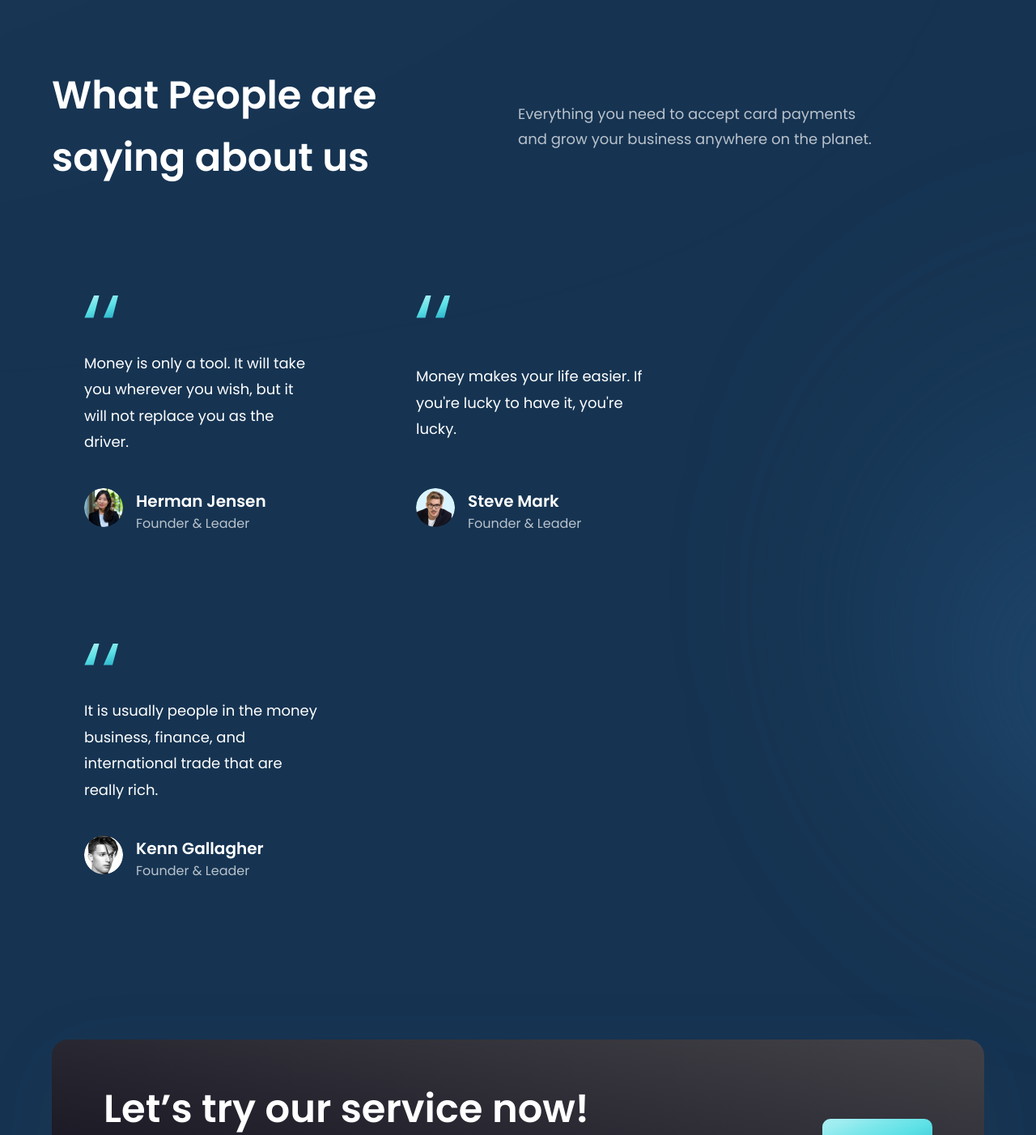
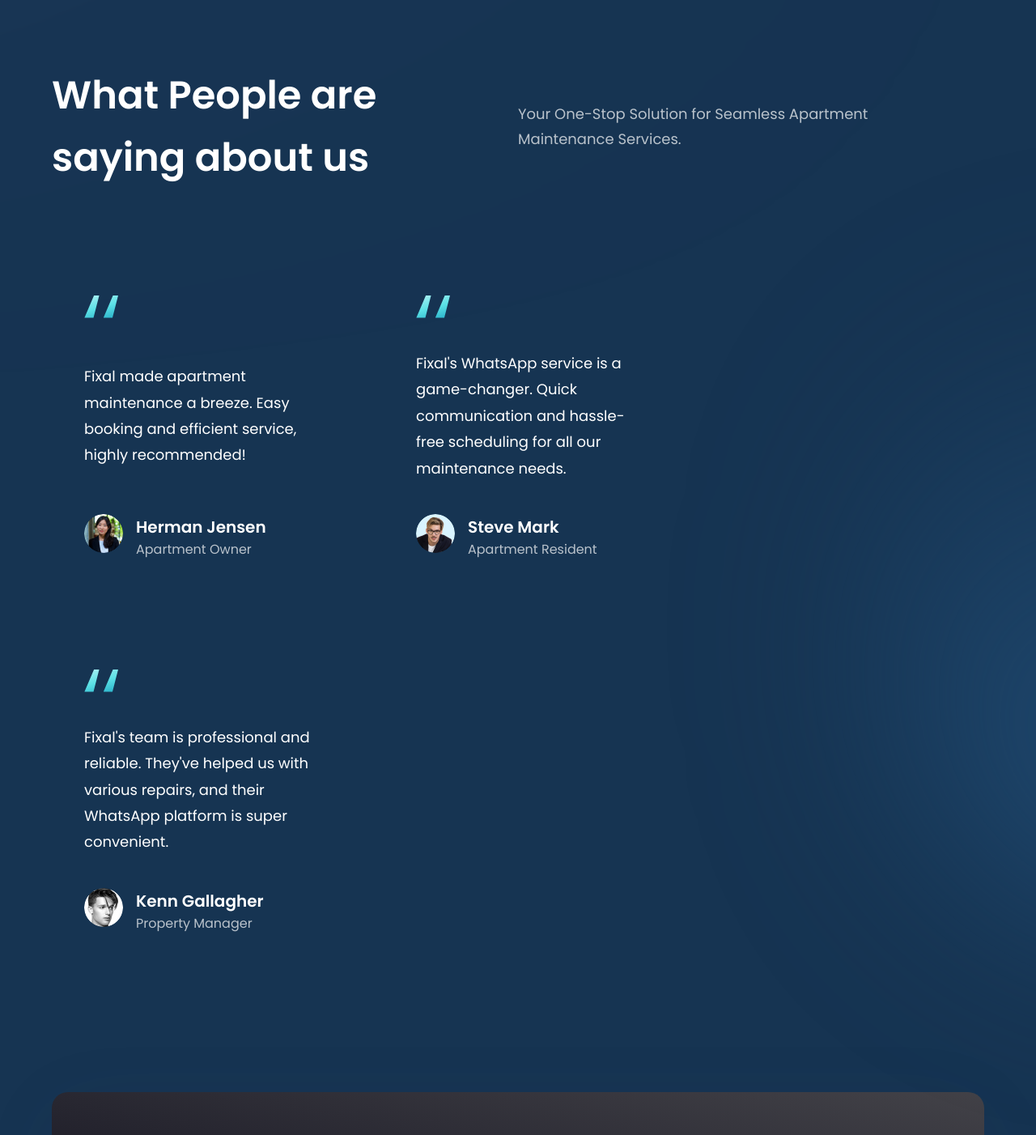
Before and after one commit to tanujdevops/fixaltest, a React (Vite) app: page / in a window 1280 px wide. Shown: the part 3120-4522 px from the top of the page at 81% size. Built offline with nearby package versions, Linux system fonts and the light colour scheme.

Commit message:
Testimonial and CTA updated

```diff
--- a/index.html
+++ b/index.html
@@ -9,6 +9,7 @@
   </head>
   <body>
     <div id="root"></div>
+    <!-- Update the src attribute to point to the correct path -->
     <script type="module" src="/src/main.jsx"></script>
   </body>
 </html>
--- a/src/components/CTA.jsx
+++ b/src/components/CTA.jsx
@@ -6,8 +6,7 @@ const CTA = () => (
     <div className="flex-1 flex flex-col">
       <h2 className={styles.heading2}>Let’s try our service now!</h2>
       <p className={`${styles.paragraph} max-w-[470px] mt-5`}>
-        Everything you need to accept card payments and grow your business
-        anywhere on the planet.
+        Your One-Stop Solution for Seamless Apartment Maintenance Services.
       </p>
     </div>
 
--- a/src/components/Testimonials.jsx
+++ b/src/components/Testimonials.jsx
@@ -12,8 +12,7 @@ const Testimonials = () => (
       </h2>
       <div className="w-full md:mt-0 mt-6">
         <p className={`${styles.paragraph} text-left max-w-[450px]`}>
-          Everything you need to accept card payments and grow your business
-          anywhere on the planet.
+          Your One-Stop Solution for Seamless Apartment Maintenance Services.
         </p>
       </div>
     </div>
--- a/src/constants/index.js
+++ b/src/constants/index.js
@@ -52,25 +52,25 @@ export const feedback = [
   {
     id: "feedback-1",
     content:
-      "Money is only a tool. It will take you wherever you wish, but it will not replace you as the driver.",
+      "Fixal made apartment maintenance a breeze. Easy booking and efficient service, highly recommended!",
     name: "Herman Jensen",
-    title: "Founder & Leader",
+    title: "Apartment Owner",
     img: people01,
   },
   {
     id: "feedback-2",
     content:
-      "Money makes your life easier. If you're lucky to have it, you're lucky.",
+      "Fixal's WhatsApp service is a game-changer. Quick communication and hassle-free scheduling for all our maintenance needs.",
     name: "Steve Mark",
-    title: "Founder & Leader",
+    title: "Apartment Resident",
     img: people02,
   },
   {
     id: "feedback-3",
     content:
-      "It is usually people in the money business, finance, and international trade that are really rich.",
+      "Fixal's team is professional and reliable. They've helped us with various repairs, and their WhatsApp platform is super convenient.",
     name: "Kenn Gallagher",
-    title: "Founder & Leader",
+    title: "Property Manager",
     img: people03,
   },
 ];
```
Also changed, not shown: package.json (+6 -3 lines), 1 other file (tests, documents, lock files or other folders).
